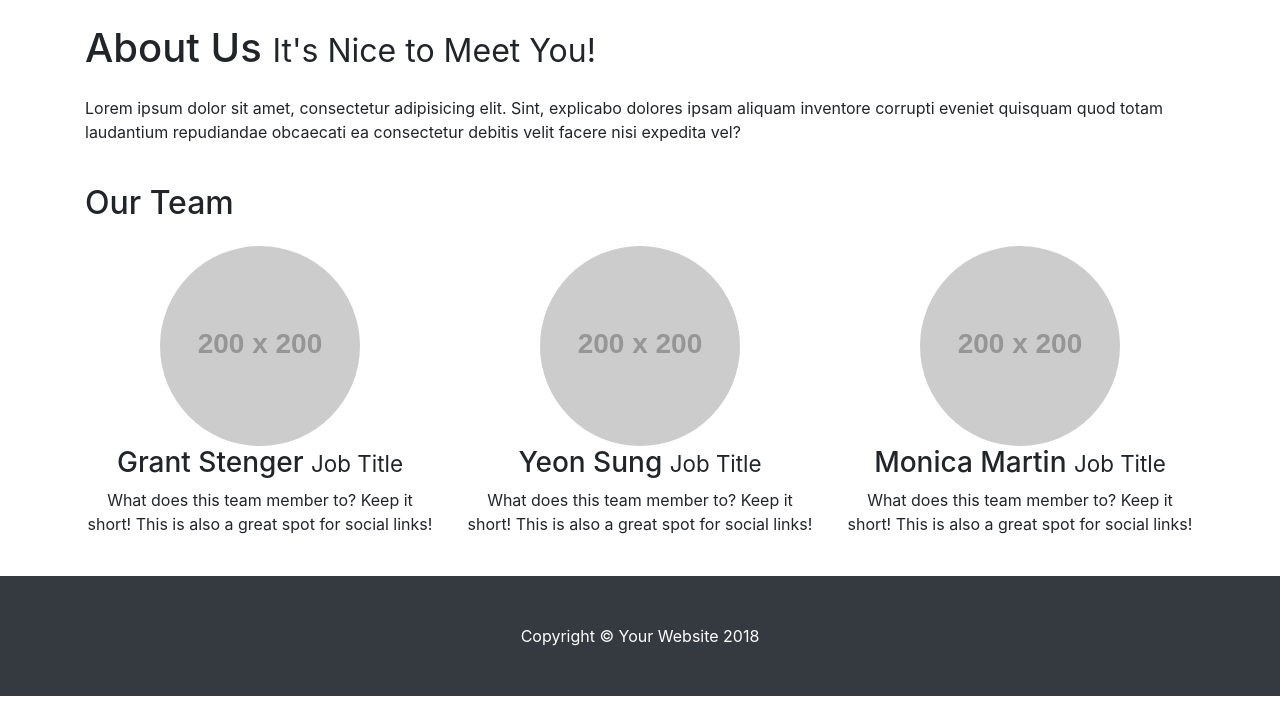
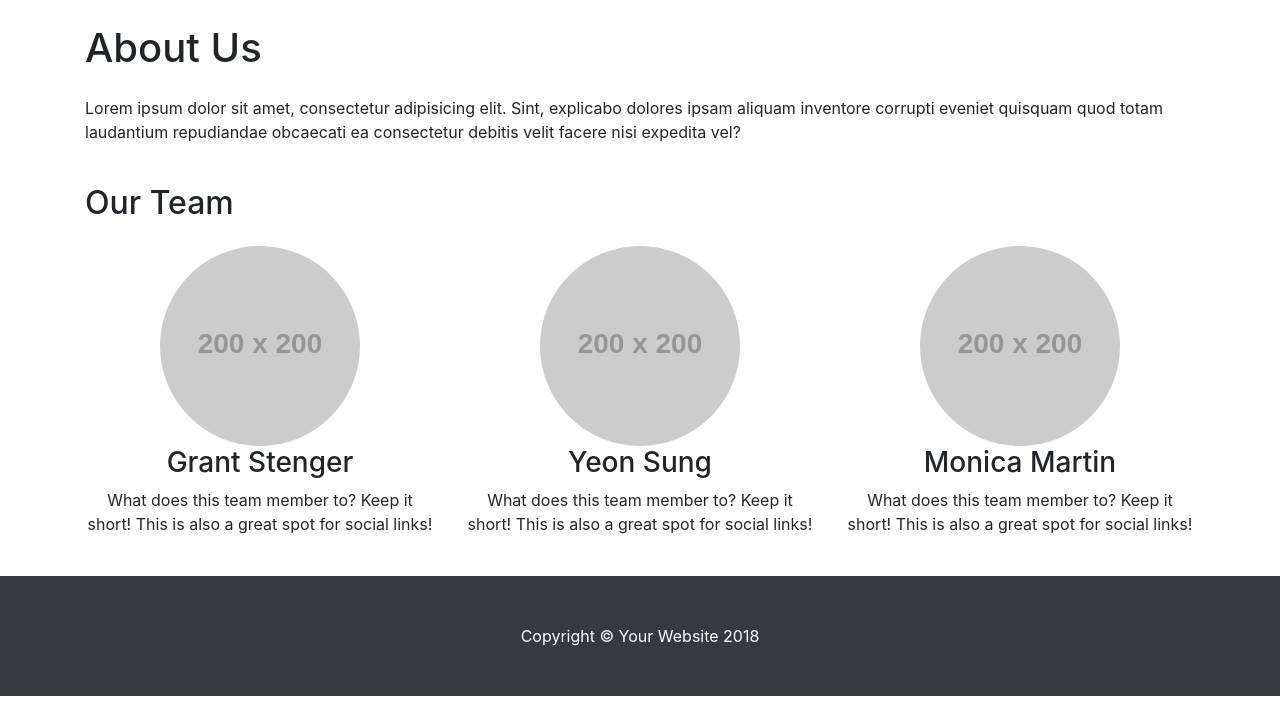
Before and after one commit to GrantStenger/stock-price-analysis, a Flask app: page /about.html in a window 1280 px wide. Shown: the part 56-773 px from the top of the page. Run offline with Flask 2, Linux system fonts and the light colour scheme; grey boxes labelled with a size stand in for pictures from a placeholder-image service; some libraries are stand-ins or nearby versions.

Commit message:
updated about

```diff
--- a/templates/about.html
+++ b/templates/about.html
@@ -30,7 +30,7 @@
               <a class="nav-link" href="about.html">About</a>
             </li>
             <li class="nav-item">
-              <a class="nav-link" href="#services">GitHub</a>
+              <a class="nav-link" href="https://github.com/gstenger98/stock-price-analysis">GitHub</a>
             </li>
           </ul>
         </div>
@@ -41,9 +41,7 @@
     <div class="container">
 
       <!-- Introduction Row -->
-      <h1 class="my-4">About Us
-        <small>It's Nice to Meet You!</small>
-      </h1>
+      <h1 class="my-4">About Us</h1>
       <p>Lorem ipsum dolor sit amet, consectetur adipisicing elit. Sint, explicabo dolores ipsam aliquam inventore corrupti eveniet quisquam quod totam laudantium repudiandae obcaecati ea consectetur debitis velit facere nisi expedita vel?</p>
 
       <!-- Team Members Row -->
@@ -53,23 +51,17 @@
         </div>
         <div class="col-lg-4 col-sm-6 text-center mb-4">
           <img class="rounded-circle img-fluid d-block mx-auto" src="http://placehold.it/200x200" alt="">
-          <h3>Grant Stenger
-            <small>Job Title</small>
-          </h3>
+          <h3>Grant Stenger</h3>
           <p>What does this team member to? Keep it short! This is also a great spot for social links!</p>
         </div>
         <div class="col-lg-4 col-sm-6 text-center mb-4">
           <img class="rounded-circle img-fluid d-block mx-auto" src="http://placehold.it/200x200" alt="">
-          <h3>Yeon Sung
-            <small>Job Title</small>
-          </h3>
+          <h3>Yeon Sung</h3>
           <p>What does this team member to? Keep it short! This is also a great spot for social links!</p>
         </div>
         <div class="col-lg-4 col-sm-6 text-center mb-4">
           <img class="rounded-circle img-fluid d-block mx-auto" src="http://placehold.it/200x200" alt="">
-          <h3>Monica Martin
-            <small>Job Title</small>
-          </h3>
+          <h3>Monica Martin</h3>
           <p>What does this team member to? Keep it short! This is also a great spot for social links!</p>
         </div>
       </div>
```
